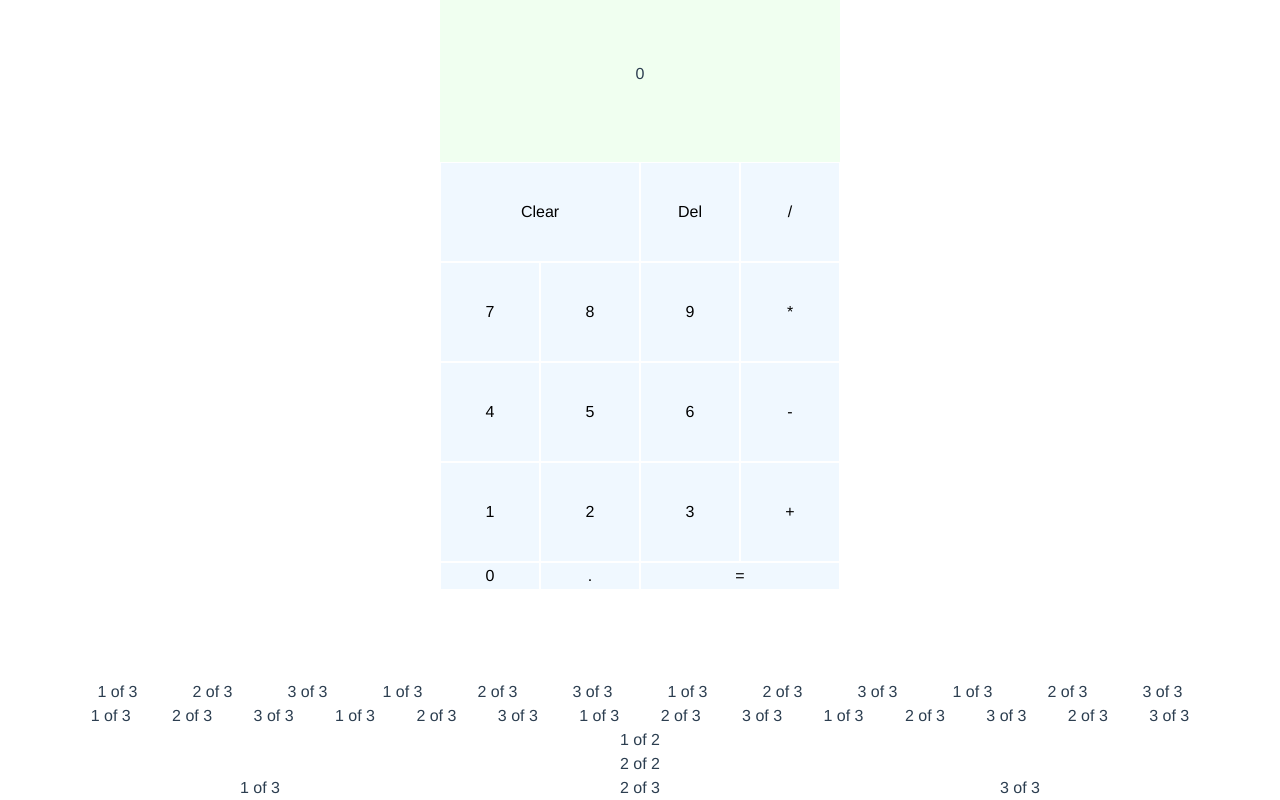
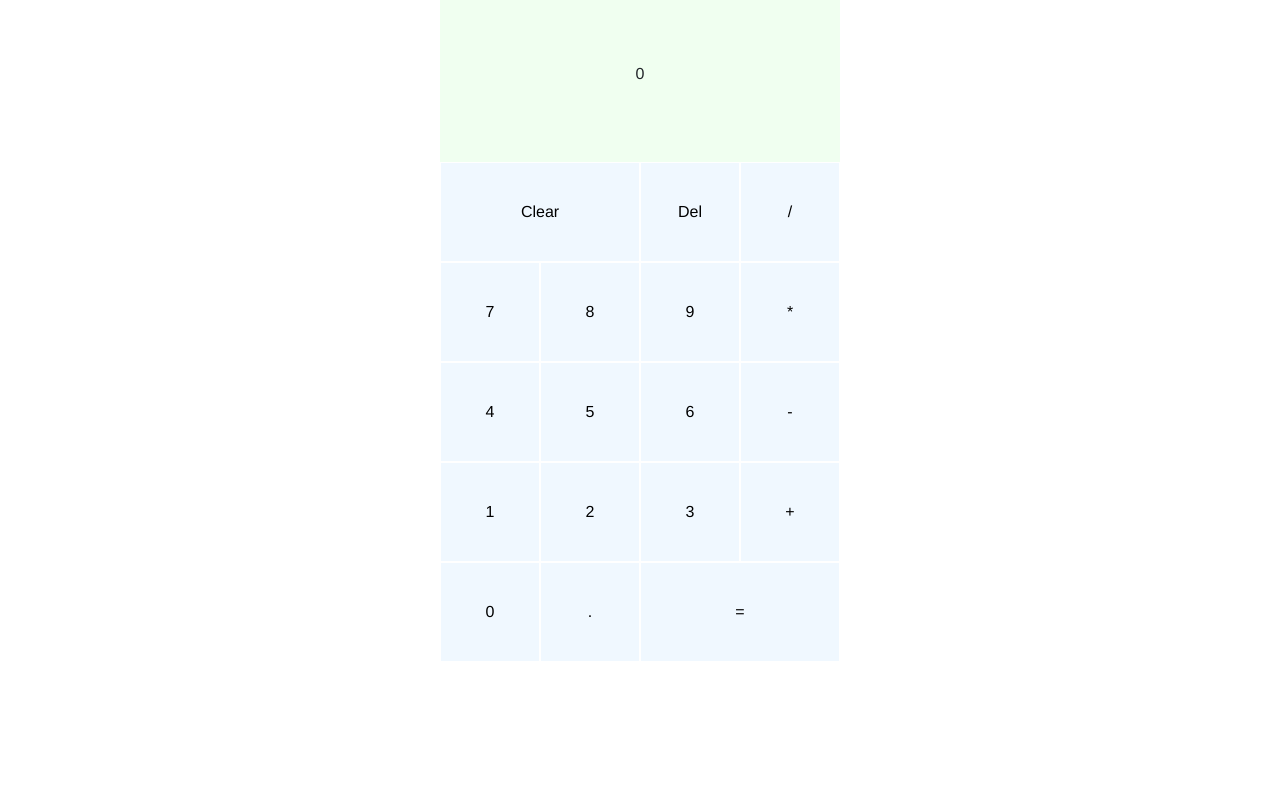
Before and after one commit to Firzan97/calculator, a Vue app: page /calculation in a window 1280 px wide. Shown: the part 224-1024 px from the top of the page. After the commit the page ends 976 px from the top, so only its background shows below. Built offline with nearby package versions, Linux system fonts and the light colour scheme.

Commit message:
fixed calculator layout

```diff
--- a/src/App.vue
+++ b/src/App.vue
@@ -21,6 +21,5 @@ export default {
   -webkit-font-smoothing: antialiased;
   -moz-osx-font-smoothing: grayscale;
   text-align: center;
-  color: #2c3e50;
 }
 </style>
--- a/src/components/Calculator.vue
+++ b/src/components/Calculator.vue
@@ -22,50 +22,6 @@
       <button v-on:click="dot()">.</button>
       <button class="span-2">=</button>
     </div>
-    <b-container>
-      <b-row>
-        <b-col>1 of 3</b-col>
-        <b-col>2 of 3</b-col>
-        <b-col>3 of 3</b-col>
-        <b-col>1 of 3</b-col>
-        <b-col>2 of 3</b-col>
-        <b-col>3 of 3</b-col>
-        <b-col>1 of 3</b-col>
-        <b-col>2 of 3</b-col>
-        <b-col>3 of 3</b-col>
-        <b-col>1 of 3</b-col>
-        <b-col>2 of 3</b-col>
-        <b-col>3 of 3</b-col>
-      </b-row>
-      <b-row>
-        <b-col>1 of 3</b-col>
-        <b-col>2 of 3</b-col>
-        <b-col>3 of 3</b-col>
-        <b-col>1 of 3</b-col>
-        <b-col>2 of 3</b-col>
-        <b-col>3 of 3</b-col>
-        <b-col>1 of 3</b-col>
-        <b-col>2 of 3</b-col>
-        <b-col>3 of 3</b-col>
-        <b-col>1 of 3</b-col>
-        <b-col>2 of 3</b-col>
-        <b-col>3 of 3</b-col>
-        <b-col>2 of 3</b-col>
-        <b-col>3 of 3</b-col>
-      </b-row>
-    </b-container>
-    <b-container class="bv-example-row">
-      <b-row>
-        <b-col class="col-12 blue">1 of 2</b-col>
-        <b-col>2 of 2</b-col>
-      </b-row>
-
-      <b-row>
-        <b-col>1 of 3</b-col>
-        <b-col>2 of 3</b-col>
-        <b-col>3 of 3</b-col>
-      </b-row>
-    </b-container>
   </div>
 </template>
 
@@ -195,7 +151,7 @@ export default {
   display: grid;
   justify-content: center;
   grid-template-columns: repeat(4, 100px);
-  grid-template-rows: minmax(120px, auto) repeat(5, 100px);
+  grid-template-rows: minmax(120px, auto) repeat(6, 100px);
   padding: 90px;
 }
 button {
--- a/src/views/Home.vue
+++ b/src/views/Home.vue
@@ -1,26 +1,23 @@
 <template>
-   <div class="home-body">
-    <!-- <b-navbar type="light" variant="dark">
-     <b-navbar-nav>
-      <b-nav-item class="white"> <router-link to="/home">Home</router-link></b-nav-item>
-      <b-nav-item> <router-link to="/calculation">Calculation</router-link></b-nav-item>
-     </b-navbar-nav>
-    </b-navbar> -->
-    <!-- <router-view/> -->
-<h1>babsasas</h1>
-</div>
+  <div class="background">
+    <body>
+      <div class="menu">
+        <h1 class="p-5">Simple Calculator App using VueJs</h1>
+      </div>
+    </body>
+  </div>
 </template>
 
 <script>
-    export default {
-        name: "Home"
-    }
+export default {
+  name: "Home",
+};
 </script>
 
 <style scoped>
-.home-body{
-    background-image:url("../assets/images/wallpaper.jpg");
-    background-repeat: no-repeat;
-    background-size: cover;
+.home-body {
+}
+body {
+  background-color: red;
 }
 </style>
```
